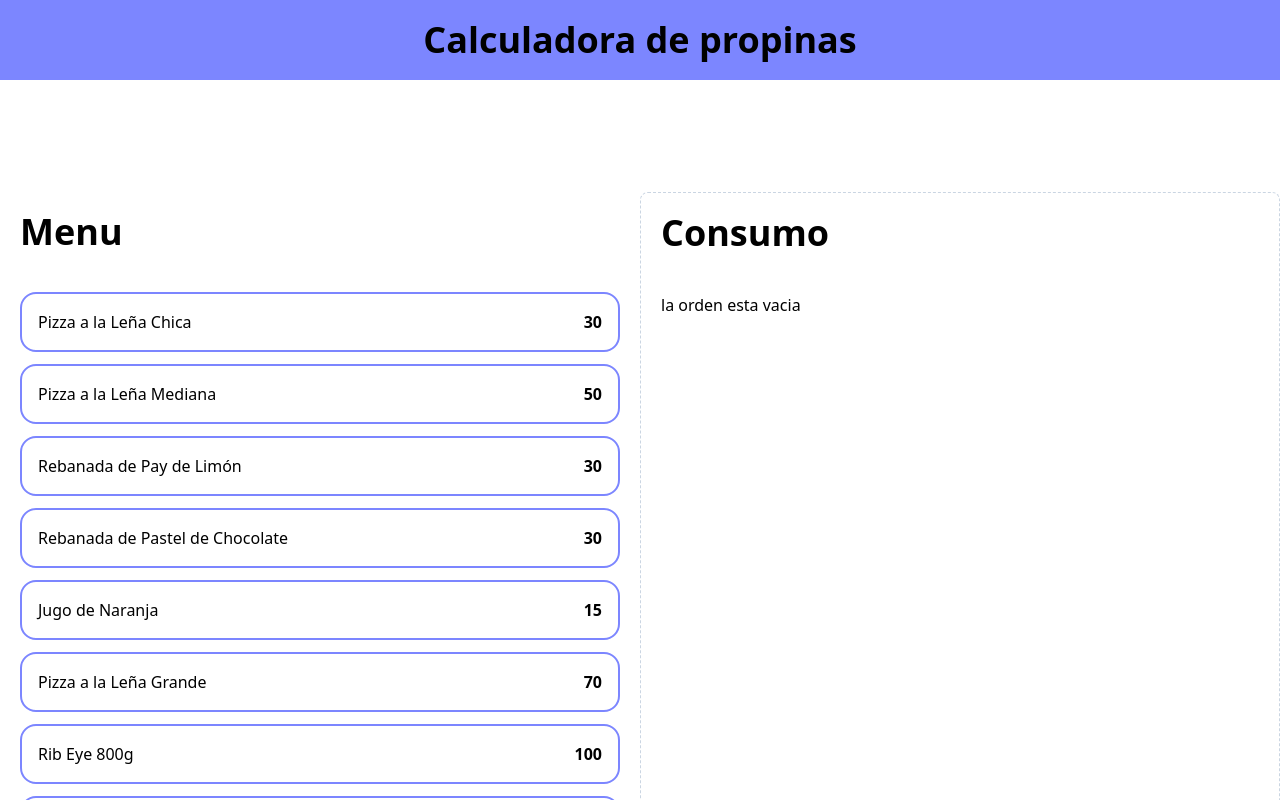
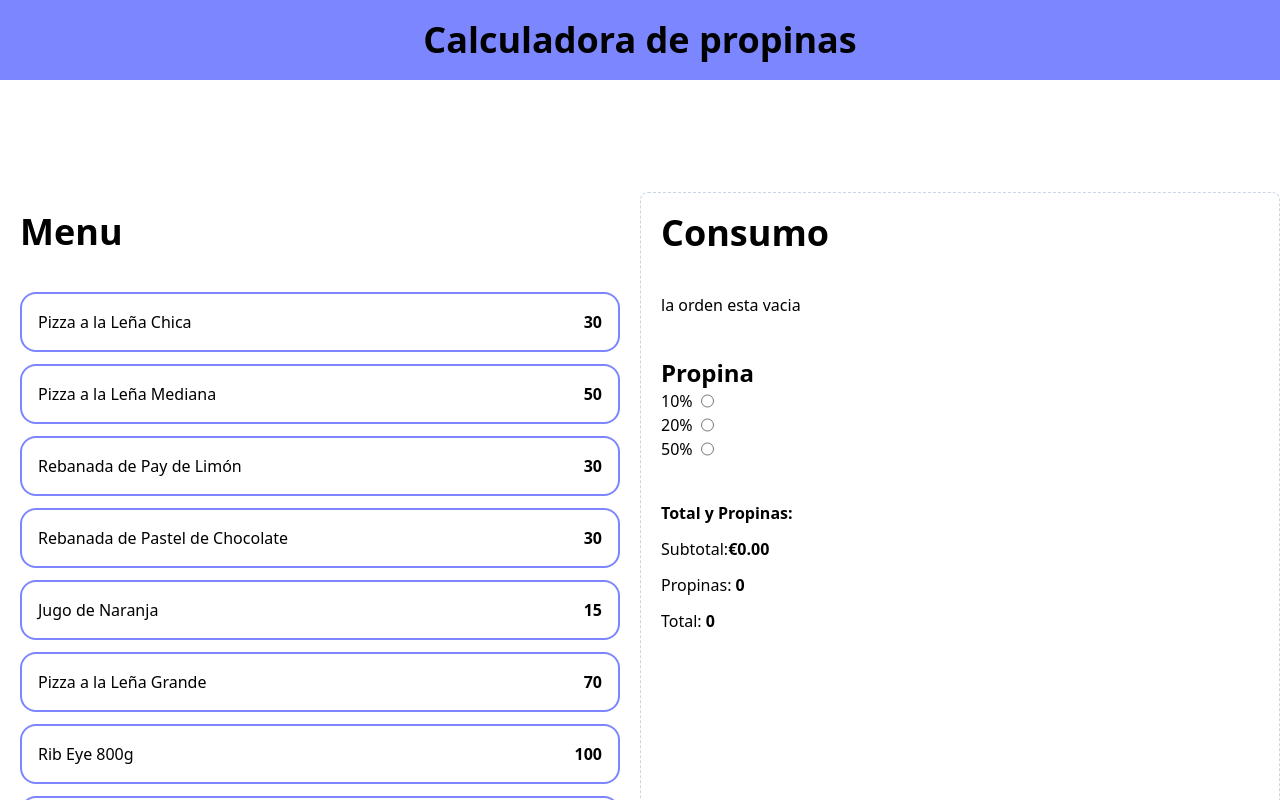
Before and after one commit to JCO91/Calculadora-Propinas, a React (Vite) app: page / in a window 1280 px wide. Shown: the top 800 px of the page. Built offline with nearby package versions, Linux system fonts and the light colour scheme.

Commit message:
create useState tip

```diff
--- a/src/App.tsx
+++ b/src/App.tsx
@@ -1,12 +1,14 @@
 import MenuItems from "./components/MenuItems"
 import OrderContent from "./components/OrderContent"
+import OrderTotal from "./components/OrderTotal"
+import TipProcentageForm from "./components/TipProcentageForm"
 import { menuItems } from "./data/data"
 import useOrder from "./hooks/useOrder"
 
 
 function App() {
 
-  const {order,addItem, removeItem} = useOrder()
+  const {order,addItem, removeItem, tip, setTip} = useOrder()
   return (
     <>
       <header className="bg-indigo-400 py-5">
@@ -34,6 +36,15 @@ function App() {
               order ={order}
               removeItem = {removeItem}
              />
+
+             <TipProcentageForm
+             setTip= {setTip}
+             />
+
+
+             <OrderTotal
+             order={order}
+             />
         </div>
       </main>
     </>
--- a/src/components/OrderContent.tsx
+++ b/src/components/OrderContent.tsx
@@ -1,3 +1,4 @@
+import { formatCurrency } from "../helpers";
 import type { MenuItems, OrderItem } from "../type/type"
 
 type OrderImemsProp ={
@@ -15,8 +16,8 @@ export default function OrderContent({order, removeItem}: OrderImemsProp) {
          order.map(item=>(
           <div className="flex justify-between border-t border-gray-300 last-of-type:border-b py-2 items-center" key = {item.id}>
             <div>
-               <p>{item.name}-{item.price}e</p>
-               <p className="font-black">Cantidad {item.quantity} - {item.quantity* item.price}e</p>
+               <p>{item.name}-{formatCurrency(item.price)}e</p>
+               <p className="font-black">Cantidad {item.quantity} - {formatCurrency(item.quantity* item.price)}</p>
             </div>
 
            <button className="bg-indigo-400 h-8 w-8 items-center rounded-full text-white"
--- /dev/null
+++ b/src/components/OrderTotal.tsx
@@ -0,0 +1,32 @@
+import { useMemo } from "react"
+import type { OrderItem } from "../type/type"
+import { formatCurrency } from "../helpers";
+
+type OrderTotalProp = {
+  order:OrderItem []
+}
+
+export default function OrderTotal({order}: OrderTotalProp) {
+
+ const subTotalAmount = useMemo(() => {
+   return order.reduce((total, item) => total + item.quantity * item.price, 0);
+}, [order]);
+
+    return (
+        <div className="space-y-3">
+            <h2 className="font-black">Total y Propinas:</h2>
+            <p>Subtotal:
+                <span className="font-black">{formatCurrency(subTotalAmount)}</span>
+            </p>
+            <p>Propinas:
+                <span className="font-black"> 0 </span>
+            </p>
+            <p>Total:
+                <span className="font-black"> 0 </span>
+            </p>
+            <button>
+
+            </button>
+        </div>
+        )
+}
--- /dev/null
+++ b/src/components/TipProcentageForm.tsx
@@ -0,0 +1,43 @@
+const tipOptions = [
+  {
+    id: 'tip-10',
+    value: .10,
+    label: '10%'
+  },
+  {
+    id: 'tip-20',
+    value: .20,
+    label: '20%'
+  },
+  {
+    id: 'tip-50',
+    value: .50,
+    label: '50%'
+  },
+]
+type TipProcentageFormProps = {
+  setTip: React.Dispatch<React.SetStateAction<number>>
+
+}
+
+export default function TipProcentageForm({ setTip }: TipProcentageFormProps) {
+  return (
+    <div>
+      <h3 className="font-black text-2xl">Propina</h3>
+      <form>
+        {tipOptions.map(tip =>
+          <div key={tip.id} className="flex gap-2">
+            <label htmlFor={tip.id}>{tip.label}</label>
+            <input
+              id={tip.id}
+              type="radio"
+              name="tip"
+              value={tip.value}
+              onChange={e => setTip(+e.target.value)} // Cadda vez que cambiemos accederemos al valor del target, poniendo el mas lee decimos que sera de tipo number como el type
+            />
+          </div>
+        )}
+      </form>
+    </div>
+  )
+}
--- /dev/null
+++ b/src/helpers/index.ts
@@ -0,0 +1,6 @@
+export function formatCurrency(quantity:number){
+    return new Intl.NumberFormat('en-Es',{
+     style:'currency', currency: 'EUR'
+
+    }).format(quantity)
+}
--- a/src/hooks/useOrder.ts
+++ b/src/hooks/useOrder.ts
@@ -4,7 +4,7 @@ import type { MenuItems, OrderItem } from "../type/type"
 export default function useOrder(){
 
     const [order, setOrder] = useState<OrderItem[]>([]) // le asignamos de manera generica de que tippo dera el state
-
+    const [tip,setTip] =useState(0);
 
     const addItem = ( item : MenuItems ) => {
 
@@ -28,6 +28,8 @@ export default function useOrder(){
 
     return{
        order,
+       tip,
+       setTip,
        addItem,
        removeItem
     }
```
